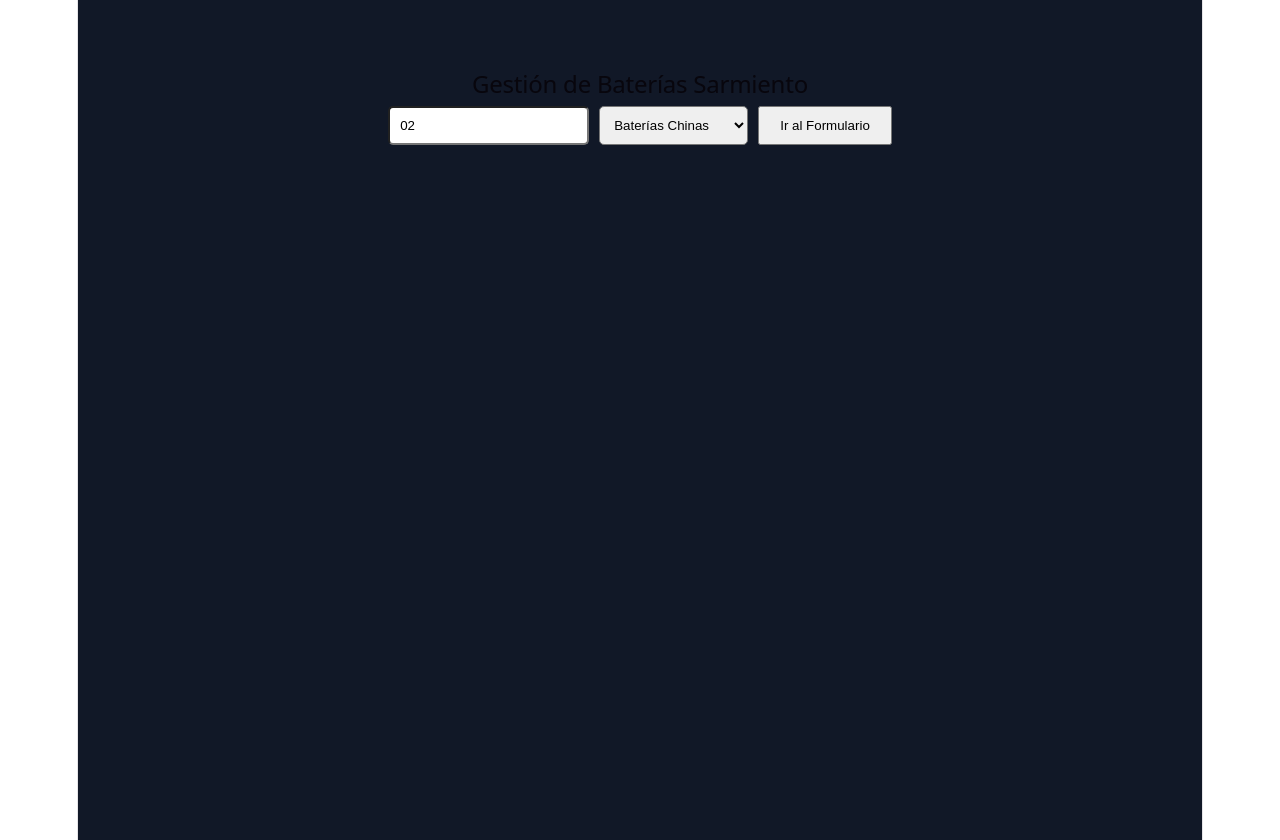
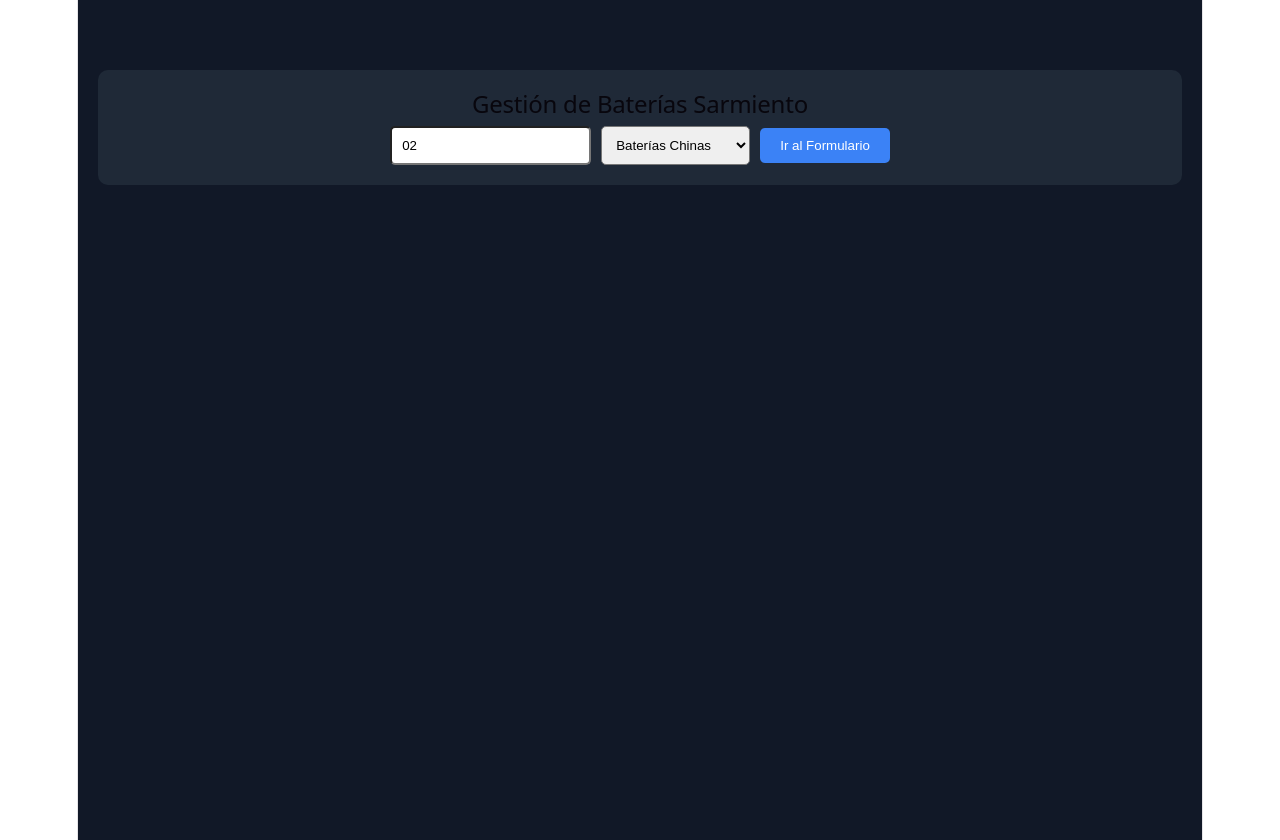
Before and after one commit to Matias0910/Baterias-Sarmiento, a React app in the folder Baterias-Sarmiento/frontend/: page / in a window 1280 px wide. Built offline with nearby package versions, Linux system fonts and the light colour scheme; the HTML template or start-up script is replaced by a standard one.

Commit message:
fix: logic corrected for china/standard and cajon sizing

```diff
--- a/Baterias-Sarmiento/frontend/src/App.jsx
+++ b/Baterias-Sarmiento/frontend/src/App.jsx
@@ -9,9 +9,8 @@ export default function App() {
   return (
     <div style={{ backgroundColor: '#111827', minHeight: '100vh', padding: '20px', color: 'white', fontFamily: 'sans-serif' }}>
 
-      {/* PANTALLA DE INICIO (El selector que querías) */}
       {!iniciado ? (
-        <div style={{ textAlign: 'center', marginTop: '50px' }}>
+        <div style={{ textAlign: 'center', marginTop: '50px', padding: '20px', backgroundColor: '#1f2937', borderRadius: '10px' }}>
           <h2>Gestión de Baterías Sarmiento</h2>
           <input
             value={config.equipoId}
@@ -27,12 +26,13 @@ export default function App() {
             <option value="china">Baterías Chinas</option>
             <option value="estandar">Baterías Estándar</option>
           </select>
-          <button onClick={() => setIniciado(true)} style={{ padding: '10px 20px', cursor: 'pointer' }}>Ir al Formulario</button>
+          <button onClick={() => setIniciado(true)} style={{ padding: '10px 20px', cursor: 'pointer', backgroundColor: '#3b82f6', color: 'white', border: 'none', borderRadius: '5px' }}>
+            Ir al Formulario
+          </button>
         </div>
       ) : (
-        /* VISTA PRINCIPAL (Cuando ya elegiste el equipo) */
         <>
-          <button onClick={() => setIniciado(false)} style={{ marginBottom: '20px' }}>← Volver al Menú</button>
+          <button onClick={() => setIniciado(false)} style={{ marginBottom: '20px', padding: '8px 12px' }}>← Volver al Menú</button>
 
           <FormularioBateria equipoId={config.equipoId} tipo={config.tipo} />
 
--- a/Baterias-Sarmiento/frontend/src/FormularioBateria.jsx
+++ b/Baterias-Sarmiento/frontend/src/FormularioBateria.jsx
@@ -21,7 +21,7 @@ export default function FormularioBateria({ tipo, equipoId }) {
 
     useEffect(() => {
         setData(resetData());
-    }, [orientacion, tipo, frecuencia]); // Ahora se limpia al cambiar cualquiera de estos
+    }, [orientacion, tipo, frecuencia]);
 
     const updateValue = (type, cajonIdx, valIdx, value) => {
         setData(prevData => {
@@ -41,30 +41,19 @@ export default function FormularioBateria({ tipo, equipoId }) {
             });
             const res = await response.json();
             response.ok ? alert("✅ " + res.mensaje) : alert("❌ " + res.mensaje);
-        } catch (e) { alert("⚠️ Error de conexión con el servidor."); }
-        };
-        const renderCajon = (idx, label) => {
+        } catch (e) { alert("⚠️ Error de conexión."); }
+    };
+
+    const renderCajon = (idx, label) => {
         const vArray = data.v[idx];
         const rArray = data.r[idx];
+        const esGrande = getVasos(idx) === 25;
 
-        // --- CÁLCULO DE VOLTAJE ---
         const totalV = vArray.reduce((acc, val) => acc + (parseFloat(val.toString().replace(',', '.')) || 0), 0).toFixed(2);
 
-        // --- CÁLCULO DE RESISTENCIA (LÓGICA GLOBAL) ---
+        // CÁLCULO PRECISO: Solo divide si es tipo 'china' Y es un cajón grande
         let rawSum = rArray.reduce((acc, val) => acc + (parseFloat(val.toString().replace(',', '.')) || 0), 0);
-
-        let finalR = rawSum;
-
-        // Regla: Solo si es tipo "china" Y es "bimestral", aplicamos la división
-        if (tipo === 'china' && frecuencia === 'bimestral') {
-            finalR = rawSum / 2;
-        }
-
-        const totalR = finalR.toFixed(2);
-        const esGrande = getVasos(idx) === 25;
-
-        // ... (el resto del JSX sigue igual, asegurándote de usar 'totalR' abajo)
-
+        const totalR = (tipo === 'china' && esGrande ? (rawSum / 2) : rawSum).toFixed(2);
 
         return (
             <div style={{ backgroundColor: '#1f2937', padding: '15px', borderRadius: '10px', marginBottom: '15px' }}>
```
